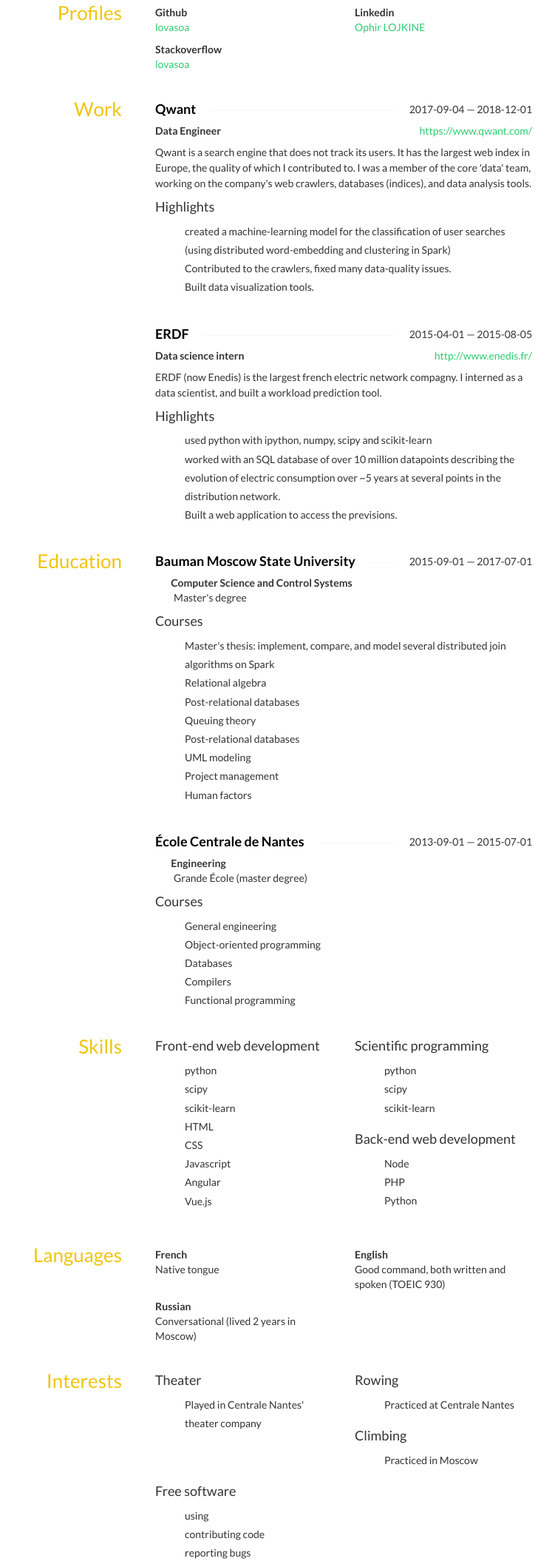
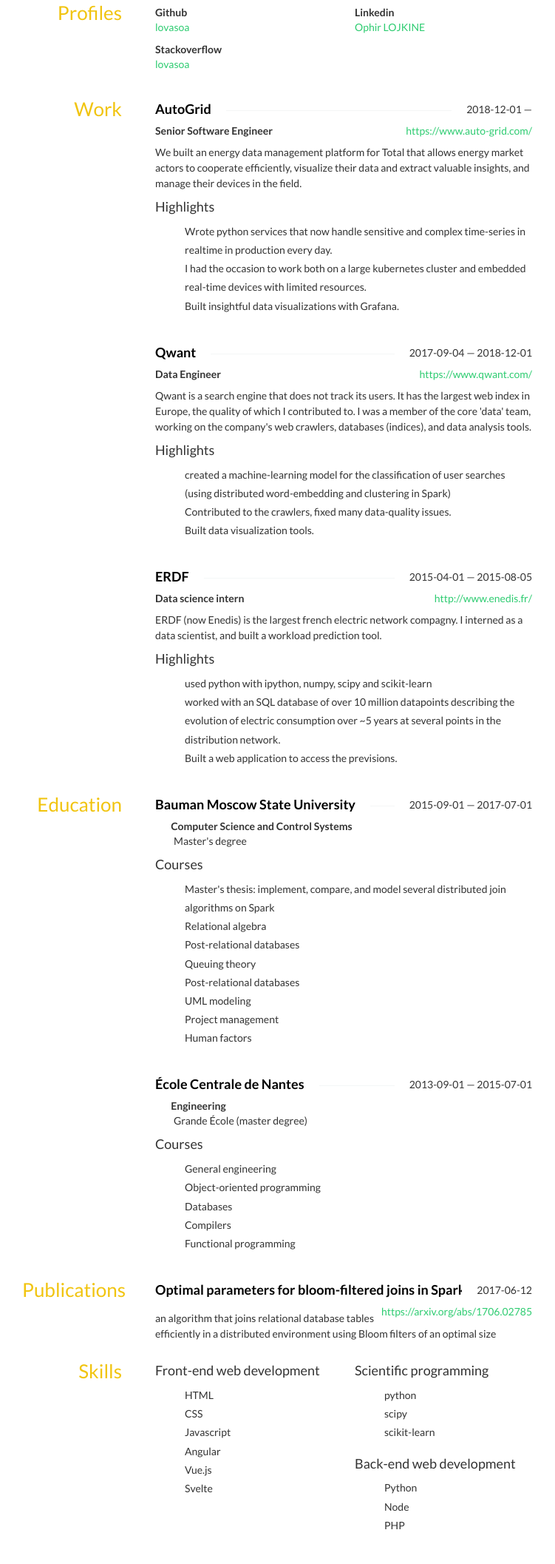
Before and after one commit to lovasoa/resume, a website: page index.html in a window 1280 px wide. Shown: the part 462-2576 px from the top of the page at 74% size, without its empty margins (265-1016 px from the left). Drawn offline with nearby package versions, Linux system fonts and the light colour scheme; some icons are missing.

Commit message:
Update resume

```diff
--- a/index.html
+++ b/index.html
@@ -287,6 +287,29 @@
 			<div class="row">
 			<div class="col-sm-12">
 				<h4 class="strike-through">
+					<span>AutoGrid</span>
+					<span class="date">
+						2018-12-01 —
+					</span>
+				</h4>
+				<div class="website pull-right">
+					<a href="https://www.auto-grid.com/">https://www.auto-grid.com/</a>
+				</div>
+				<div class="position">
+					Senior Software Engineer
+				</div>
+				<div class="summary">
+					<p>We built an energy data management platform for Total that allows energy market actors to cooperate efficiently, visualize their data and extract valuable insights, and manage their devices in the field.</p>
+				</div>
+				<h4>Highlights</h4>
+				<ul class="highlights">
+					<li class="bullet">Wrote python services that now handle sensitive and complex time-series in realtime in production every day.</li>
+					<li class="bullet">I had the occasion to work both on a large kubernetes cluster and embedded real-time devices with limited resources.</li>
+					<li class="bullet">Built insightful data visualizations with Grafana.</li>
+				</ul>
+			</div>
+			<div class="col-sm-12">
+				<h4 class="strike-through">
 					<span>Qwant</span>
 					<span class="date">
 						2017-09-04 — 2018-12-01
@@ -394,6 +417,29 @@
 	</section>
 
 
+	<section id="publications" class="row">
+		<aside class="col-sm-3">
+			<h3>Publications</h3>
+		</aside>
+		<div class="col-sm-9">
+			<div class="row">
+			<div class="col-sm-12">
+				<h4 class="strike-through">
+					<span>Optimal parameters for bloom-filtered joins in Spark</span>
+					<span class="date">
+						2017-06-12
+					</span>
+				</h4>
+				<div class="website pull-right">
+					<a href="https://arxiv.org/abs/1706.02785"></a>
+				</div>
+				<div class="summary">
+					<p>an algorithm that joins relational database tables efficiently in a distributed environment using Bloom filters of an optimal size</p>
+				</div>
+			</div>
+			</div>
+		</div>
+	</section>
 
 	<section id="skills" class="row">
 		<aside class="col-sm-3">
@@ -406,14 +452,12 @@
 					<h4>Front-end web development</h4>
 				</div>
 				<ul class="keywords">
-					<li>python</li>
-					<li>scipy</li>
-					<li>scikit-learn</li>
 					<li>HTML</li>
 					<li>CSS</li>
 					<li>Javascript</li>
 					<li>Angular</li>
 					<li>Vue.js</li>
+					<li>Svelte</li>
 				</ul>
 			</div>
 			<div class="col-sm-6">
@@ -431,9 +475,9 @@
 					<h4>Back-end web development</h4>
 				</div>
 				<ul class="keywords">
+					<li>Python</li>
 					<li>Node</li>
 					<li>PHP</li>
-					<li>Python</li>
 				</ul>
 			</div>
 			</div>
@@ -467,7 +511,7 @@
 					<strong>Russian</strong>
 				</div>
 				<div class="fluency">
-					Conversational (lived 2 years in Moscow)
+					Conversational (I lived 2 years in Moscow and my partner is russian)
 				</div>
 			</div>
 			</div>
```
Also changed, not shown: resume.json (+27 -10 lines).
